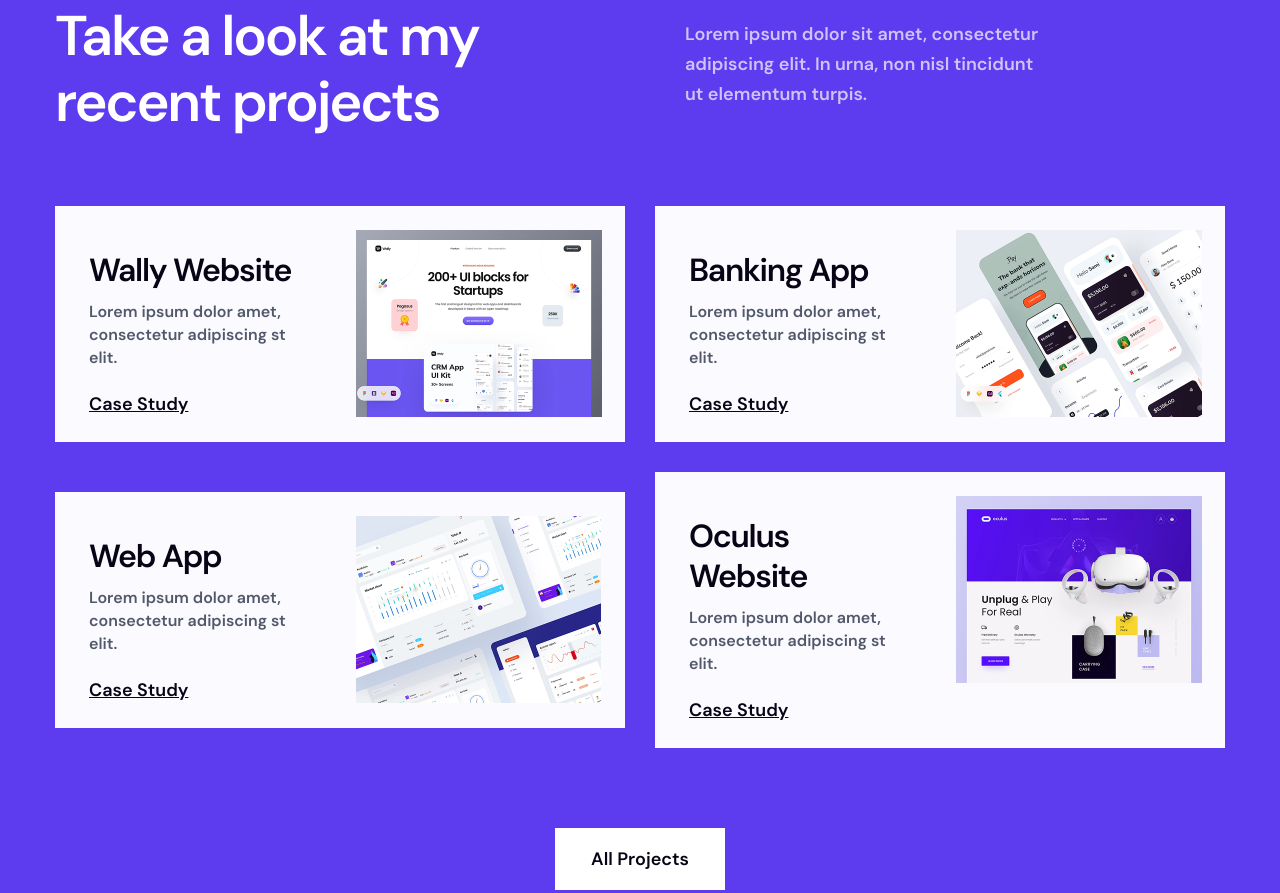
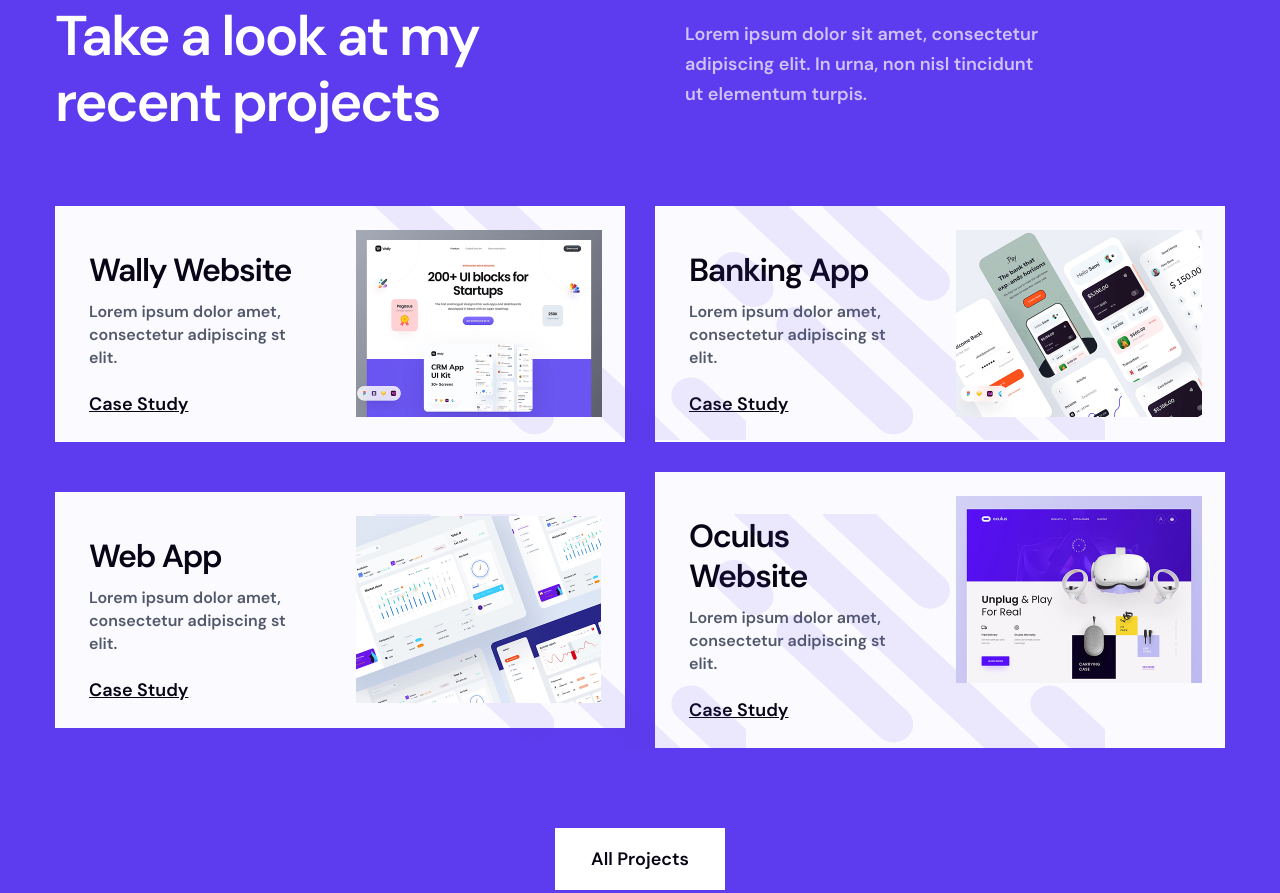
Before and after one commit to Minhhieu3012/htmlcss-project-06, a plain HTML site: page index.html in a window 1280 px wide. Shown: the part 2055-2948 px from the top of the page. Drawn offline with Linux system fonts and the light colour scheme.

Commit message:
update: project section #2

```diff
--- a/assets/css/styles.css
+++ b/assets/css/styles.css
@@ -404,6 +404,7 @@ a {
 
 /* ===================================================== Project ==================================== */
 .project__bg {
+  position: relative;
   background: var(--primary-color);
 }
 
@@ -476,6 +477,7 @@ a {
 .project__item-img {
   max-width: 246px;
   max-height: 187px;
+  z-index: 2;
 }
 
 .project__btn {
@@ -489,3 +491,29 @@ a {
   background: #fff;
   color: #080415;
 }
+
+.project__decor {
+  position: absolute;
+  width: 423px;
+  height: 234px;
+}
+
+.project__decor:nth-child(1) {
+  top: 289px;
+  left: 323px;
+}
+
+.project__decor:nth-child(2) {
+  top: 289px;
+  right: 175px;
+}
+
+.project__decor:nth-child(3) {
+  bottom: 228px;
+  left: 323px;
+}
+
+.project__decor:nth-child(4) {
+  bottom: 228px;
+  right: 175px;
+}
--- a/index.html
+++ b/index.html
@@ -459,6 +459,27 @@
 
       <!-- Section 4 -->
       <div class="project__bg">
+        <img
+          src="./assets/img/project-decor.png"
+          alt=""
+          class="project__decor"
+        />
+        <img
+          src="./assets/img/project-decor.png"
+          alt=""
+          class="project__decor"
+        />
+        <img
+          src="./assets/img/project-decor.png"
+          alt=""
+          class="project__decor"
+        />
+        <img
+          src="./assets/img/project-decor.png"
+          alt=""
+          class="project__decor"
+        />
+
         <div class="container-xl">
           <section class="project">
             <div class="row">
@@ -483,11 +504,6 @@
               <!-- Item 1 -->
               <div class="col">
                 <div class="project__item">
-                  <!-- <img
-                    src="./assets/img/project-decor.png"
-                    alt=""
-                    class="project__item-decor"
-                  /> -->
                   <div class="project__item-content">
                     <div class="project__item-title">Wally Website</div>
                     <div class="project__item-desc">
@@ -505,11 +521,6 @@
               <!-- Item 2 -->
               <div class="col">
                 <div class="project__item">
-                  <!-- <img
-                    src="./assets/img/project-decor.png"
-                    alt=""
-                    class="project__item-decor"
-                  /> -->
                   <div class="project__item-content">
                     <div class="project__item-title">Banking App</div>
                     <div class="project__item-desc">
@@ -527,11 +538,6 @@
               <!-- Item 3 -->
               <div class="col">
                 <div class="project__item">
-                  <!-- <img
-                    src="./assets/img/project-decor.png"
-                    alt=""
-                    class="project__item-decor"
-                  /> -->
                   <div class="project__item-content">
                     <div class="project__item-title">Web App</div>
                     <div class="project__item-desc">
@@ -549,11 +555,6 @@
               <!-- Item 4 -->
               <div class="col">
                 <div class="project__item">
-                  <!-- <img
-                    src="./assets/img/project-decor.png"
-                    alt=""
-                    class="project__item-decor"
-                  /> -->
                   <div class="project__item-content">
                     <div class="project__item-title">Oculus Website</div>
                     <div class="project__item-desc">
```
